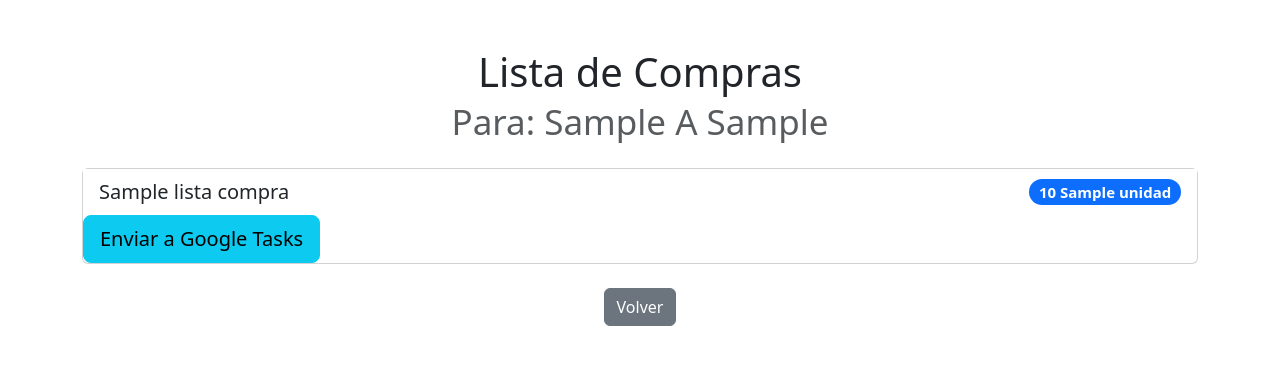
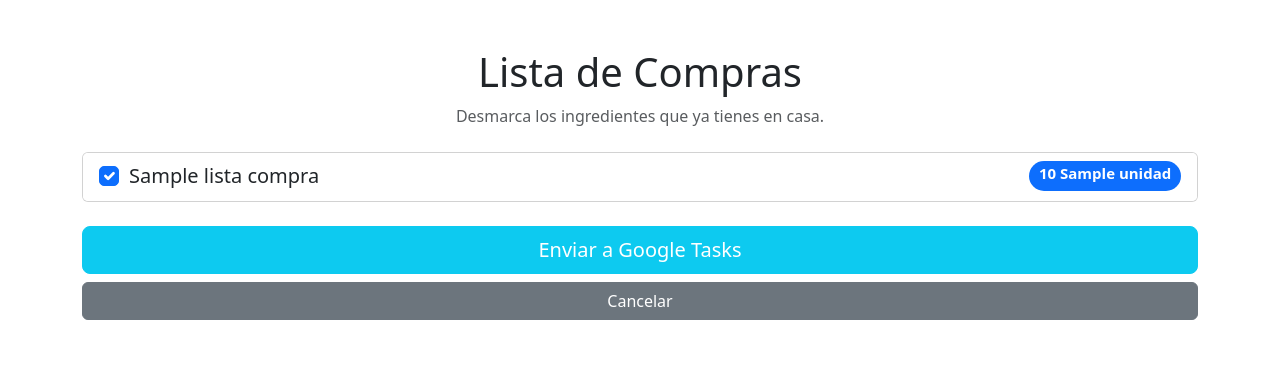
Before and after one commit to DavidCrzBlt/DietFlow, a FastAPI app: template templates/lista_compras.html in a window 1280 px wide. Shown: the top 365 px of the page. Run offline with FastAPI, Linux system fonts and the light colour scheme; the template is opened without the code that fills it: most values are stand-ins (such as "Sample title", 1, 10 or a date in 2020); parts of the project's set-up code (start-up, migrations or seed data) failed here and were passed over.

Commit message:
Lista de compras funcionando

```diff
--- a/main.py
+++ b/main.py
@@ -1,14 +1,13 @@
 import locale
 from datetime import datetime, timedelta, date
 from collections import defaultdict
-from fastapi import FastAPI, Depends, Request
+from fastapi import FastAPI, Depends, Request, Form, BackgroundTasks
 from fastapi.responses import RedirectResponse
-from fastapi import Form
 from typing import List
 from fastapi.templating import Jinja2Templates
 from sqlalchemy.orm import Session, joinedload
 from models import Base, engine, SessionLocal, PlanSemanal, DiasEnum, Receta, RecetaIngrediente
-from tasks_integration import create_shopping_list_task
+from tasks_integration import update_or_create_shopping_list
 
 # Establecer el locale en español para obtener el nombre del día correctamente
 try:
@@ -121,27 +120,29 @@ def generate_shopping_list(request: Request, dia_inicio: date, dia_fin: date, db
         "dia_fin": dia_fin
     })
 
+
 @app.post("/send-to-tasks")
-async def send_list_to_tasks(ingredientes: List[str] = Form(...)):
+async def send_list_to_tasks(
+    ingredientes: List[str] = Form(...),
+    db: Session = Depends(get_db),
+    background_tasks: BackgroundTasks = Depends
+):
     """
-    Recibe la lista de ingredientes directamente desde el formulario
-    y crea la nota en Google Tasks.
+    Recibe la lista, responde INMEDIATAMENTE y delega la actualización
+    de Google Tasks a una tarea en segundo plano.
     """
     shopping_list = {}
     for item_str in ingredientes:
-        # Usamos try-except por si algún dato viene malformado
         try:
             nombre, cantidad, unidad = item_str.split('|')
-            shopping_list[nombre] = {
-                "cantidad": float(cantidad),
-                "unidad": unidad
-            }
+            shopping_list[nombre] = {"cantidad": float(cantidad), "unidad": unidad}
         except ValueError:
-            # Ignora este ingrediente si no tiene el formato correcto
             continue
 
-    # El resto de la función no cambia
-    if shopping_list: # Solo crea la nota si tenemos ingredientes
-        resultado = create_shopping_list_task(shopping_list)
+    if shopping_list:
+        # 3. DELEGA LA TAREA EN LUGAR DE EJECUTARLA
+        # No esperamos a que termine, solo la ponemos en la cola.
+        background_tasks.add_task(update_or_create_shopping_list, db, shopping_list)
 
+    # La respuesta es instantánea para el usuario.
     return RedirectResponse(url="/", status_code=303)
--- a/models.py
+++ b/models.py
@@ -77,3 +77,9 @@ class PlanSemanal(Base):
 
     # Relación
     receta = relationship("Receta")
+
+class Configuracion(Base):
+    __tablename__ = "configuracion"
+    id = Column(Integer, primary_key=True, index=True)
+    clave = Column(String, unique=True, index=True)
+    valor = Column(String)
--- a/tasks_integration.py
+++ b/tasks_integration.py
@@ -4,6 +4,8 @@ from google.oauth2.credentials import Credentials
 from google_auth_oauthlib.flow import InstalledAppFlow
 from googleapiclient.discovery import build
 from googleapiclient.errors import HttpError
+from sqlalchemy.orm import Session
+from models import Configuracion
 
 # El único cambio de configuración: el permiso que pedimos ahora es para Tasks.
 SCOPES = ["https://www.googleapis.com/auth/tasks"]
@@ -32,31 +34,76 @@ def get_tasks_service():
         print(err)
         return None
 
-def create_shopping_list_task(shopping_list: dict):
-    """Crea una nueva lista de tareas en Google Tasks con los ingredientes."""
+# ... (el resto del archivo no cambia)
+
+def update_or_create_shopping_list(db: Session, shopping_list: dict):
+    """
+    Busca la lista de compras de DietFlow, la limpia y la actualiza.
+    Si no existe, la crea y guarda su ID.
+    """
     service = get_tasks_service()
     if not service:
         return {"error": "No se pudo conectar con el servicio de Tasks."}
 
+    config_entry = db.query(Configuracion).filter(Configuracion.clave == "tasklist_id").first()
+    tasklist_id = config_entry.valor if config_entry else None
+
     try:
-        # 1. Crear una nueva lista de tareas para nuestra compra
-        tasklist_body = {
-            "title": "🛒 Lista de Compras - DietFlow"
-        }
-        tasklist = service.tasklists().insert(body=tasklist_body).execute()
-        tasklist_id = tasklist.get("id")
+        if tasklist_id:
+            print(f"Encontrado ID de lista: {tasklist_id}. Limpiando tareas existentes...")
 
-        # 2. Añadir cada ingrediente como una tarea en esa nueva lista
+            # ===== INICIO DEL CÓDIGO CORREGIDO =====
+            page_token = None
+            while True:
+                tasks_result = service.tasks().list(
+                    tasklist=tasklist_id,
+                    pageToken=page_token
+                ).execute()
+
+                tasks = tasks_result.get("items", [])
+                for task in tasks:
+                    service.tasks().delete(tasklist=tasklist_id, task=task.get("id")).execute()
+
+                # Verificamos si hay más páginas de tareas para borrar
+                page_token = tasks_result.get("nextPageToken")
+                if not page_token:
+                    break # Si no hay más páginas, salimos del bucle
+            # ===== FIN DEL CÓDIGO CORREGIDO =====
+
+            print("Lista limpiada.")
+
+        if not tasklist_id:
+            print("No se encontró ID o la lista no es válida. Creando una nueva...")
+            tasklist_body = {"title": "🛒 Lista de Compras - DietFlow"}
+            tasklist = service.tasklists().insert(body=tasklist_body).execute()
+            tasklist_id = tasklist.get("id")
+
+            if not config_entry:
+                config_entry = Configuracion(clave="tasklist_id", valor=tasklist_id)
+                db.add(config_entry)
+            else:
+                config_entry.valor = tasklist_id
+            db.commit()
+            print(f"Nueva lista creada con ID: {tasklist_id}. ID guardado en la base de datos.")
+
+        print("Añadiendo nuevos ingredientes a la lista...")
         for nombre, data in shopping_list.items():
-            task_body = {
-                "title": f"{nombre} ({data['cantidad']} {data['unidad']})"
-            }
+            task_body = {"title": f"{nombre} ({data['cantidad']} {data['unidad']})"}
             service.tasks().insert(tasklist=tasklist_id, body=task_body).execute()
 
+        print("¡Lista de compras actualizada exitosamente!")
         return {"success": True, "tasklist_id": tasklist_id}
+
     except HttpError as err:
-        print(err)
-        return {"success": False, "error": str(err)}
+        if err.resp.status == 404:
+            print("La lista guardada no fue encontrada en Google Tasks. Se creará una nueva.")
+            if config_entry:
+                db.delete(config_entry)
+                db.commit()
+            return update_or_create_shopping_list(db, shopping_list)
+        else:
+            print(err)
+            return {"success": False, "error": str(err)}
 
 if __name__ == "__main__":
     print("Intentando autenticar con Google Tasks para generar 'token.json'...")
--- a/templates/lista_compras.html
+++ b/templates/lista_compras.html
@@ -1,45 +1,53 @@
 <!doctype html>
 <html lang="es">
-
 <head>
     <meta charset="utf-8">
     <meta name="viewport" content="width=device-width, initial-scale=1">
     <title>DietFlow - Lista de Compras</title>
     <link href="https://cdn.jsdelivr.net/npm/bootstrap@5.3.2/dist/css/bootstrap.min.css" rel="stylesheet">
 </head>
-
 <body>
     <div class="container mt-5">
-        <h1 class="text-center mb-4">
-            Lista de Compras <br>
-            <small class="text-muted text-capitalize">Para: {{ dia_inicio }} a {{ dia_fin }}</small>
+        <h1 class="text-center mb-2">
+            Lista de Compras
         </h1>
+        <p class="text-center text-muted mb-4">
+            Desmarca los ingredientes que ya tienes en casa.
+        </p>
 
-        <div class="card">
         <form action="/send-to-tasks" method="POST">
+            <div class="card mb-4">
                 <ul class="list-group list-group-flush">
                     {% for nombre, data in lista_compras.items() %}
-                    <input type="hidden" name="ingredientes" value="{{ nombre }}|{{ data.cantidad }}|{{ data.unidad }}">
-                    <li class="list-group-item d-flex justify-content-between align-items-center fs-5">
+                    <li class="list-group-item fs-5">
+                        <div class="form-check">
+                            <input class="form-check-input" type="checkbox"
+                                   name="ingredientes"
+                                   value="{{ nombre }}|{{ data.cantidad }}|{{ data.unidad }}"
+                                   id="item-{{ loop.index }}" checked>
+
+                            <label class="form-check-label d-flex justify-content-between w-100" for="item-{{ loop.index }}">
                                 {{ nombre }}
                                 <span class="badge bg-primary rounded-pill">
                                     {{ data.cantidad | round(1) }} {{ data.unidad }}
                                 </span>
+                            </label>
+                        </div>
                     </li>
                     {% else %}
                     <li class="list-group-item">No hay ingredientes para los días seleccionados.</li>
                     {% endfor %}
                 </ul>
-                <button type="submit" class="btn btn-info btn-lg">
+            </div>
+
+            <div class="d-grid gap-2">
+                <button type="submit" class="btn btn-info btn-lg text-white">
                     Enviar a Google Tasks
                 </button>
+                <a href="/" class="btn btn-secondary">Cancelar</a>
+            </div>
         </form>
-        </div>
 
-        <div class="text-center mt-4">
-            <a href="/" class="btn btn-secondary">Volver</a>
-        </div>
     </div>
 </body>
-
 </html>
```
Also changed, not shown: 1 other file. Lines whose indentation alone changed are shown as unchanged.
